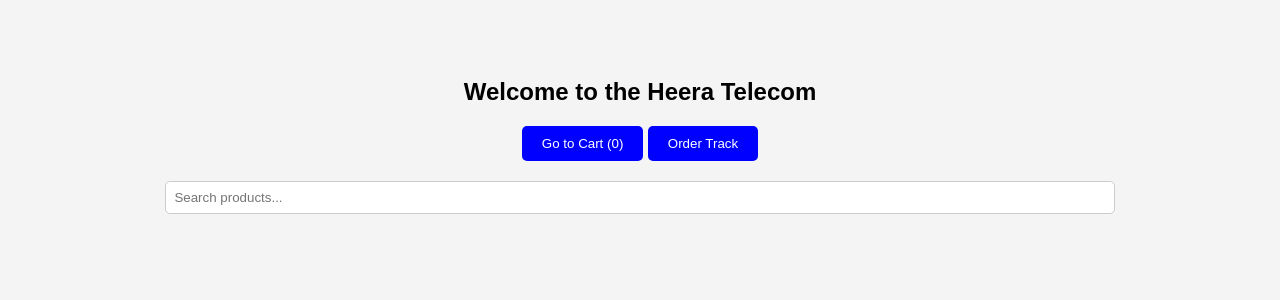
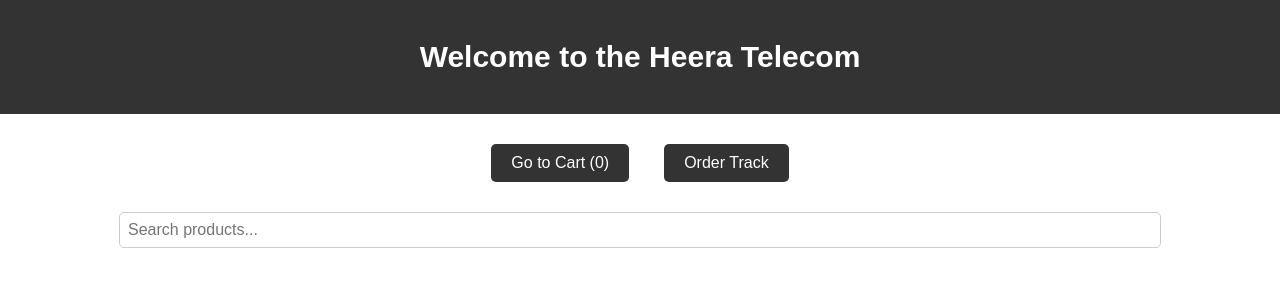
Before and after one commit to Soham-gx/BRS-Studunt, a PHP site: page /GitHub/home.html in a window 1280 px wide. Shown: the top 300 px of the page. Run offline with PHP 8.4, Linux system fonts and the light colour scheme.

Commit message:
Update styles.css

```diff
--- a/GitHub/styles.css
+++ b/GitHub/styles.css
@@ -1,67 +1,164 @@
+/* General Styles */
 body {
     font-family: Arial, sans-serif;
-    background-color: #f4f4f4;
     text-align: center;
-    padding: 50px;
+    background-color: white;
+    color: black;
+    margin: 0;
+    padding: 0;
 }
 
-.container {
+/* Login & Sign-Up Container */
+.login-container, .signup-container {
+    width: 315px; /* Reduced size by 10% */
+    margin: 90px auto;
+    padding: 22px;
     background: white;
-    padding: 20px;
+    color: black;
     border-radius: 10px;
-    box-shadow: 0px 0px 10px rgba(0, 0, 0, 0.1);
-    width: 400px;
-    margin: auto;
+    box-shadow: 0 4px 8px rgba(0, 0, 0, 0.2);
+    border: 1px solid #ddd;
 }
 
+/* Input Fields */
 input {
-    padding: 10px;
-    width: 80%;
+    width: 92%;
+    padding: 12px;
     margin: 10px 0;
     border: 1px solid #ccc;
     border-radius: 5px;
+    font-size: 16px;
 }
 
+/* Buttons */
 button {
-    padding: 10px 20px;
-    background: blue;
+    width: 100%;
+    padding: 12px;
+    background: #b30000;
     color: white;
     border: none;
     border-radius: 5px;
     cursor: pointer;
+    font-size: 16px;
+    margin-top: 10px;
+    transition: background 0.3s;
 }
 
 button:hover {
-    background: darkblue;
+    background: #ff3333;
 }
 
-.details-box {
-    margin-top: 20px;
-    padding: 10px;
-    border-radius: 5px;
-    background: #e0e0e0;
+/* Error Message */
+#error-message {
+    color: red;
+    font-size: 14px;
+    margin-top: 5px;
 }
 
-table {
-    width: 100%;
-    margin-top: 20px;
-    border-collapse: collapse;
+/* Sign-Up Link */
+.signup-link {
+    margin-top: 15px;
+    font-size: 14px;
 }
 
-th, td {
-    border: 1px solid #ddd;
-    padding: 8px;
+.signup-link a {
+    color: #b30000;
+    text-decoration: none;
+    font-weight: bold;
 }
 
-th {
-    background: #333;
-    color: white;
+.signup-link a:hover {
+    text-decoration: underline;
+}
+/* Home Page CSS Without Red */
+body {
+  font-family: Arial, sans-serif;
+  background-color: white;
+  color: #333;
+  margin: 0;
+  padding: 0;
 }
 
-td button {
-    background: red;
-    color: white;
-    padding: 5px;
-    border: none;
-    cursor: pointer;
+header {
+  background-color: #333; /* Dark header */
+  color: white;
+  padding: 15px;
+  text-align: center;
+  font-size: 20px;
 }
+
+button {
+  width: 200px;
+  padding: 10px;
+  background: #333;
+  color: white;
+  border: none;
+  border-radius: 5px;
+  cursor: pointer;
+  margin: 10px;
+  font-size: 16px;
+  transition: background 0.3s;
+}
+
+button:hover {
+  background: #555;
+}
+
+.products {
+  display: flex;
+  justify-content: center;
+  flex-wrap: wrap;
+  gap: 20px;
+  margin: 20px;
+}
+
+.product {
+  background: white;
+  color: #333;
+  padding: 15px;
+  border-radius: 10px;
+  box-shadow: 0 0 10px rgba(0,0,0,0.1);
+  width: 220px;
+  text-align: center;
+  transition: transform 0.3s;
+}
+
+.product:hover {
+  transform: scale(1.05);
+}
+
+.product h3 {
+  font-size: 18px;
+  margin-bottom: 10px;
+}
+
+.product p {
+  font-size: 16px;
+  font-weight: bold;
+  color: #333;
+}
+/* Top buttons container */
+.top-buttons {
+  display: flex;
+  justify-content: center;
+  align-items: center;
+  gap: 15px; /* Space between buttons */
+  margin: 20px 0;
+}
+
+/* General Button Styles (if not already defined) */
+button {
+  width: auto;
+  padding: 10px 20px;
+  background: #333;
+  color: white;
+  border: none;
+  border-radius: 5px;
+  cursor: pointer;
+  font-size: 16px;
+  transition: background 0.3s ease;
+}
+
+button:hover {
+  background: #555;
+}
```
